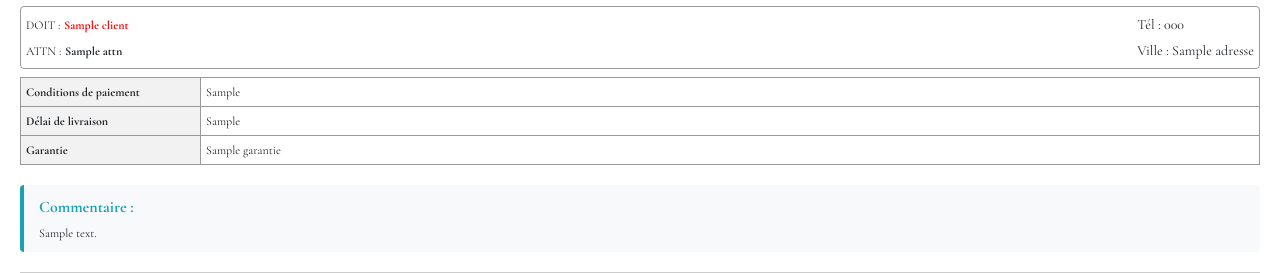
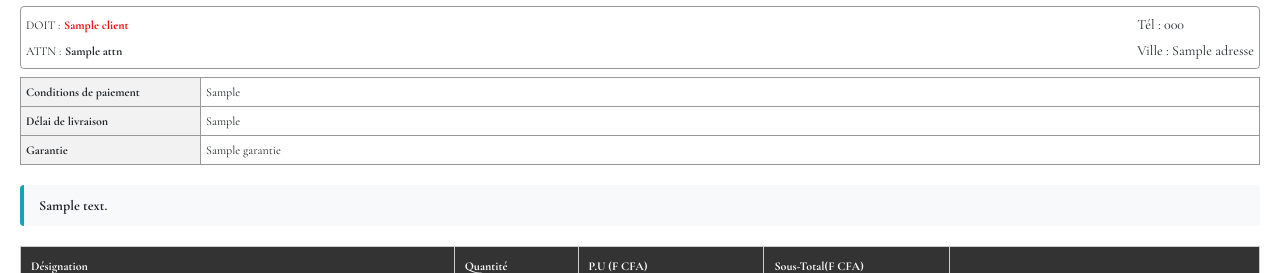
Before and after one commit to assagouJo/gestock, a Python web app: template templates/proforma_pdf.html in a window 1280 px wide. Shown: the part 211-484 px from the top of the page. Run offline with Jinja, Linux system fonts and the light colour scheme; the template is opened without the code that fills it: most values are stand-ins (such as "Sample title", 1, 10 or a date in 2020); grey boxes marked "Sample" are stand-in pictures; some web fonts are replaced.

Commit message:
move comment to the top 1

```diff
--- a/templates/proforma_pdf.html
+++ b/templates/proforma_pdf.html
@@ -267,15 +267,11 @@
         border-radius: 4px;
     }
 
-    .comment-box strong {
-        color: #17a2b8;
-        display: block;
-        margin-bottom: 5px;
-    }
 
     .comment-box p {
         margin: 0;
-        font-size: 12px;
+        font-size: 14px;
+        font-weight: 800;
         line-height: 1.5;
     }
 
@@ -458,7 +454,6 @@
 {% endif %}
 {% if proforma.proforma_comment %}
 <div class="comment-box">
-    <strong><i class="fas fa-comment"></i> Commentaire :</strong>
     <p>{{ proforma.proforma_comment }}</p>
 </div>
 {% endif %}
```
Also changed, not shown: var/app-instance/gestock2.db.
